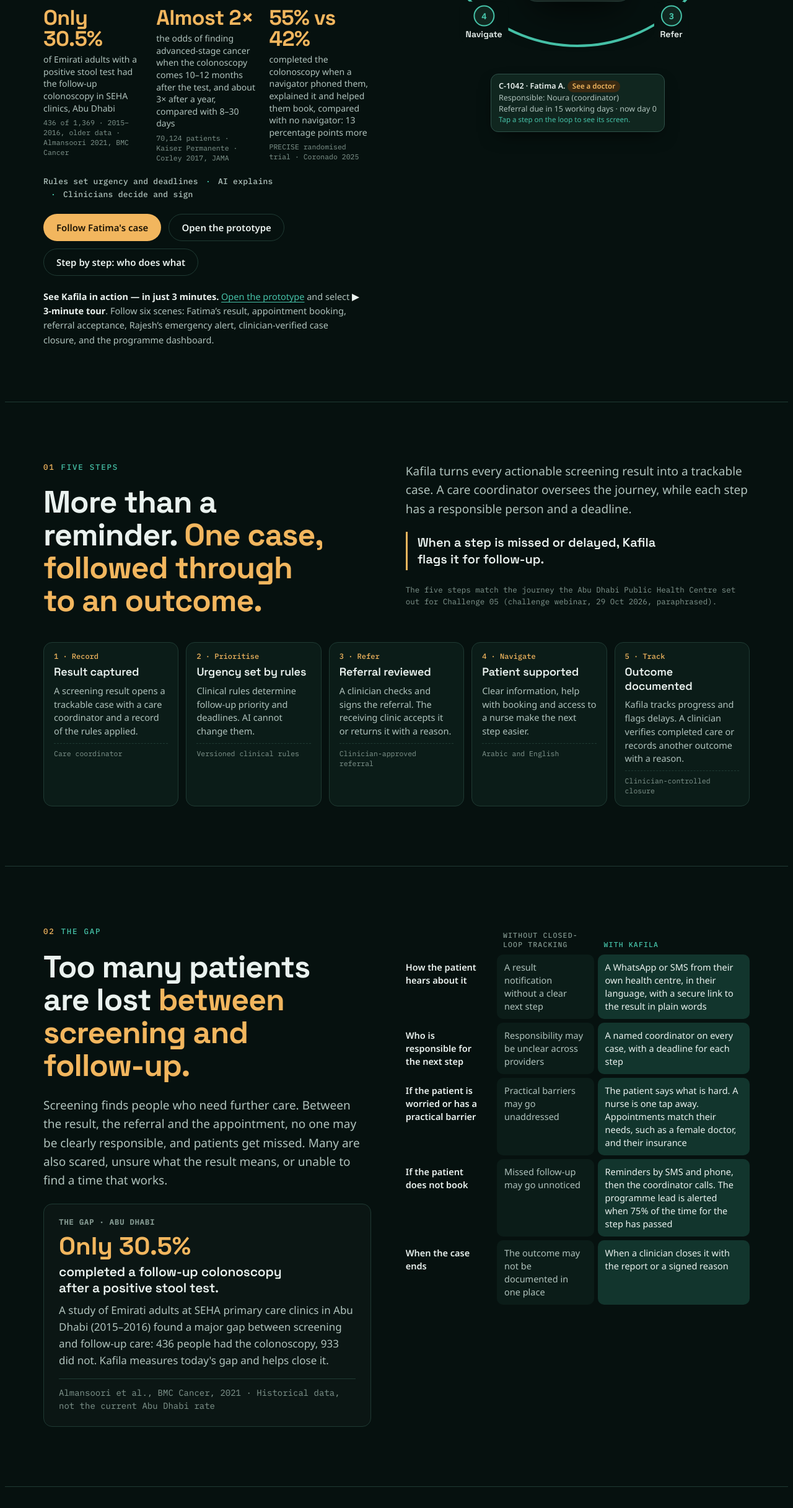
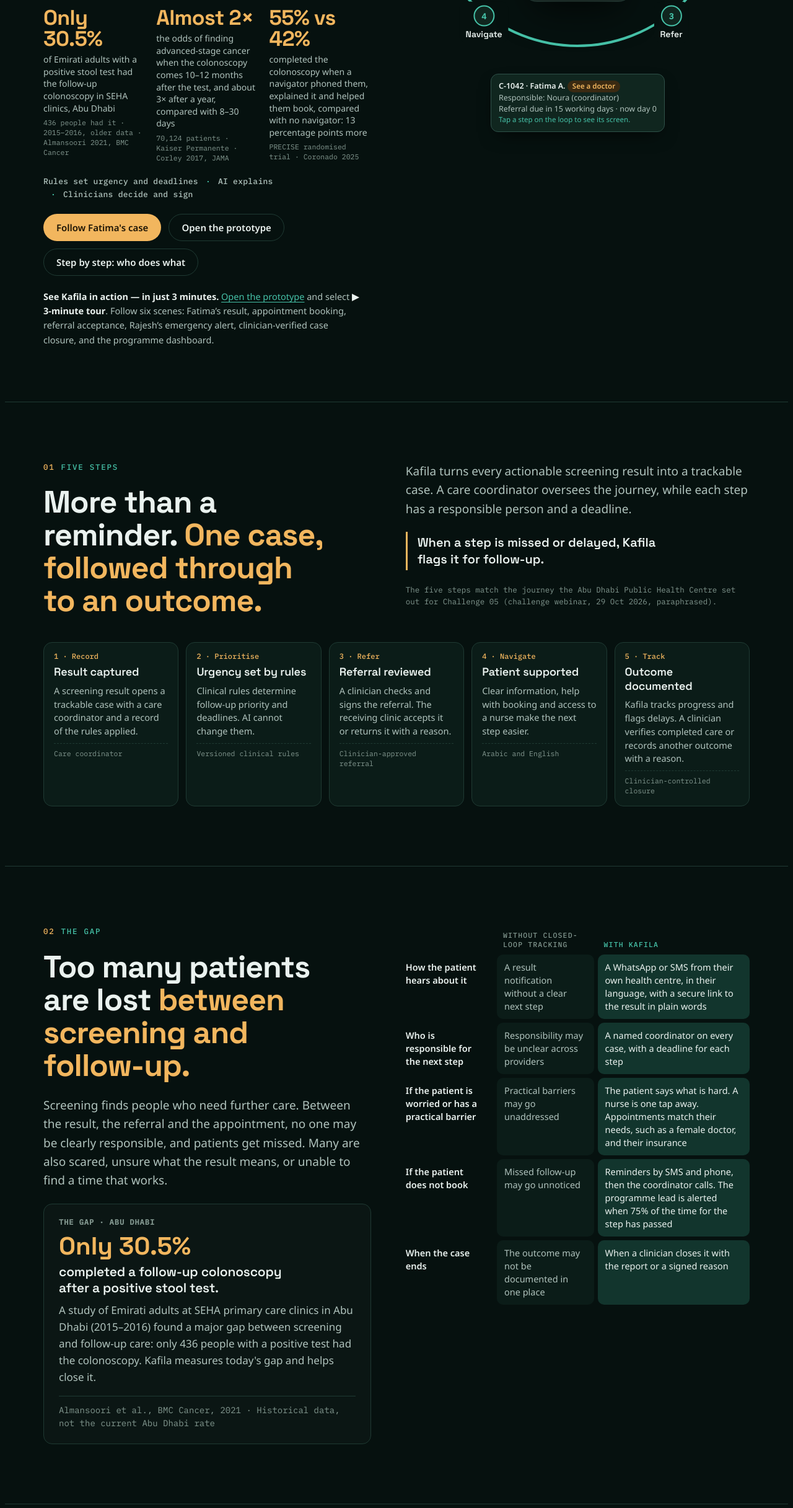
Before and after one commit to Anna-xxx/kafila, a plain HTML site: page index.html in a window 1280 px wide. Shown: the part 919-3352 px from the top of the page at 62% size. Drawn offline with Linux system fonts and the light colour scheme.

Commit message:
Abu Dhabi stat: drop derived 1,369 denominator (did not match 30.5%)
Co-Authored-By: Claude Opus 5.5 <noreply@anthropic.com>
Claude-Session: https://claude.ai/code/session_01GspiD7aAGs5PZSb9oyc1TY

```diff
--- a/index.html
+++ b/index.html
@@ -346,7 +346,7 @@ footer .disc { margin-top: 18px; font-size: 13px; color: var(--ink-3); }
       </ul>
             <p class="herofoot"><b>Sahatna, Abu Dhabi's health app, helps patients reach care. Kafila makes sure the next step actually happens:</b> every case has a coordinator, a deadline from the national guideline and a verified outcome.</p>
       <div class="stats">
-        <div class="stat"><b>Only 30.5%</b><span>of Emirati adults with a positive stool test had the follow-up colonoscopy in SEHA clinics, Abu Dhabi</span><small>436 of 1,369 · 2015–2016, older data · Almansoori 2021, BMC Cancer</small></div>
+        <div class="stat"><b>Only 30.5%</b><span>of Emirati adults with a positive stool test had the follow-up colonoscopy in SEHA clinics, Abu Dhabi</span><small>436 people had it · 2015–2016, older data · Almansoori 2021, BMC Cancer</small></div>
         <div class="stat"><b>Almost 2×</b><span>the odds of finding advanced-stage cancer when the colonoscopy comes 10–12 months after the test, and about 3× after a year, compared with 8–30 days</span><small>70,124 patients · Kaiser Permanente · Corley 2017, JAMA</small></div>
         <div class="stat"><b>55% vs 42%</b><span>completed the colonoscopy when a navigator phoned them, explained it and helped them book, compared with no navigator: 13 percentage points more</span><small>PRECISE randomised trial · Coronado 2025</small></div>
       </div>
@@ -408,7 +408,7 @@ footer .disc { margin-top: 18px; font-size: 13px; color: var(--ink-3); }
       <p class="eyebrow"><b>02</b>The gap</p>
       <h2>Too many patients are lost <em>between screening and follow-up.</em></h2>
       <p class="lede">Screening finds people who need further care. Between the result, the referral and the appointment, no one may be clearly responsible, and patients get missed. Many are also scared, unsure what the result means, or unable to find a time that works.</p>
-      <div class="gapcard"><span class="k">The gap · Abu Dhabi</span><b>Only 30.5%</b><h3>completed a follow-up colonoscopy after a positive stool test.</h3><p>A study of Emirati adults at SEHA primary care clinics in Abu Dhabi (2015–2016) found a major gap between screening and follow-up care: 436 people had the colonoscopy, 933 did not. Kafila measures today's gap and helps close it.</p><span class="src">Almansoori et al., BMC Cancer, 2021 · Historical data, not the current Abu Dhabi rate</span></div>
+      <div class="gapcard"><span class="k">The gap · Abu Dhabi</span><b>Only 30.5%</b><h3>completed a follow-up colonoscopy after a positive stool test.</h3><p>A study of Emirati adults at SEHA primary care clinics in Abu Dhabi (2015–2016) found a major gap between screening and follow-up care: only 436 people with a positive test had the colonoscopy. Kafila measures today's gap and helps close it.</p><span class="src">Almansoori et al., BMC Cancer, 2021 · Historical data, not the current Abu Dhabi rate</span></div>
     </div>
     <div class="tablebox">
       <table class="cmp">
```
